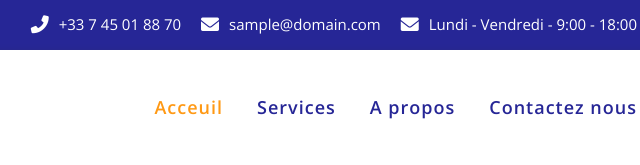
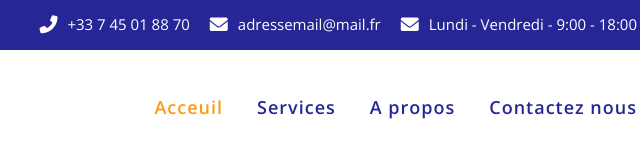
Before and after one commit to odiks/akd, a plain HTML site: page index.html in a window 1280 px wide. Shown: the top 165 px of the page, 561-1201 px from the left. Drawn offline with nearby package versions, Linux system fonts and the light colour scheme.

Commit message:
Update index.html

```diff
--- a/index.html
+++ b/index.html
@@ -55,7 +55,7 @@
 										<i class="fas fa-envelope pre-header-menu-icon" aria-hidden="true"></i>
 									</li>
 									<li class="display-table-cell vertical-align-middle">
-										<p class="text-white">sample@domain.com</p>
+										<p class="text-white">adressemail@mail.fr</p>
 									</li>
 								</ul>
 							</li>
```
